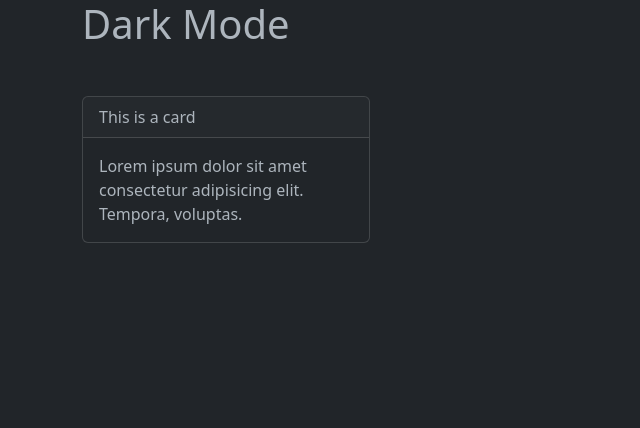
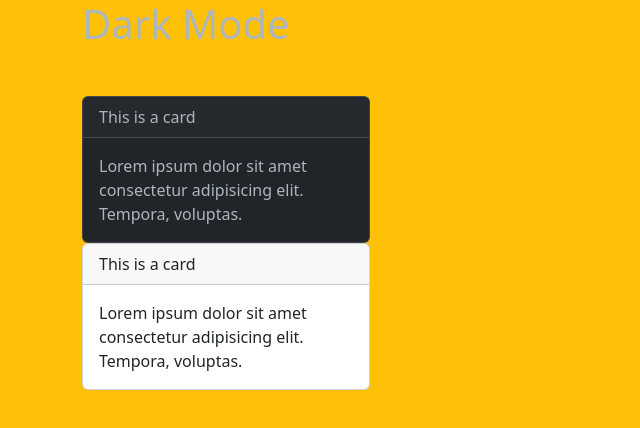
Before and after one commit to krum99/bootstrap-5-from-scratch, a plain HTML site: page bootstrap-sandbox/bootstrap-sandbox-start/20-darkmode-and-variables.html in a window 1280 px wide. Shown: the whole page, without its empty margins (0-640 px from the left). Drawn offline with Linux system fonts and the light colour scheme.

Commit message:
darkmode and variables

```diff
--- a/bootstrap-sandbox/bootstrap-sandbox-start/20-darkmode-and-variables.html
+++ b/bootstrap-sandbox/bootstrap-sandbox-start/20-darkmode-and-variables.html
@@ -5,6 +5,11 @@
     <meta http-equiv="X-UA-Compatible" content="IE=edge" />
     <meta name="viewport" content="width=device-width, initial-scale=1.0" />
     <link rel="stylesheet" href="./assets/css/bootstrap.min.css" />
+    <style>
+      body {
+        background: var(--bs-warning);
+      }
+    </style>
     <title>Bootstrap Sandbox | Dark Mode</title>
   </head>
   <body>
@@ -18,6 +23,14 @@
           voluptas.
         </div>
       </div>
+
+      <div class="card" style="width: 18rem" data-bs-theme="light">
+        <div class="card-header">This is a card</div>
+        <div class="card-body">
+          Lorem ipsum dolor sit amet consectetur adipisicing elit. Tempora,
+          voluptas.
+        </div>
+      </div>
       <!-- Don't go past here -->
     </div>
     <div style="margin-top: 350px"></div>
```
